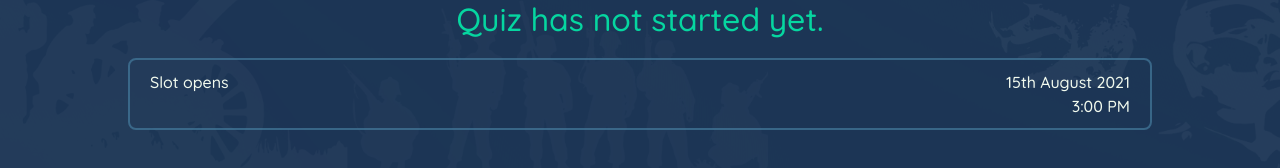
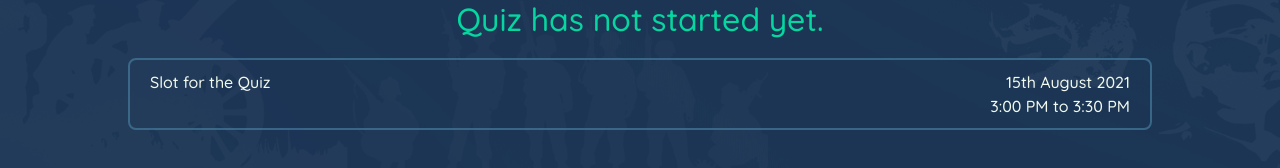
Before and after one commit to aman-malviya/carousel-based-quiz, a React (Create React App) app: page / in a window 1280 px wide. Shown: the part 365-533 px from the top of the page. Built offline with nearby package versions, Linux system fonts and the light colour scheme.

Commit message:
Slot info updated

```diff
--- a/src/components/Landing.jsx
+++ b/src/components/Landing.jsx
@@ -79,12 +79,12 @@ export default function Landing(){
 
     //Render Form based on time
     const [render, setRender]=useState(false);
-    const bypass=useLocation().search ==="?bypass";
+    const bypass=useLocation().search ==="?itisme";
 
     useEffect(()=>{
         let d=new Date().getTime();
         let start= new Date(2021, 7, 15, 15, 0, 0, 0).getTime();
-        let end= new Date(2021, 7, 15, 16, 0, 0, 0).getTime();
+        let end= new Date(2021, 7, 15, 15, 30, 0, 0).getTime();
         if(bypass || (d>start && d<end)){
             setRender(true);
         }
--- a/src/components/TestNotStarted.jsx
+++ b/src/components/TestNotStarted.jsx
@@ -17,11 +17,11 @@ export default function TextNotStarted() {
           color: "#f1faee",
         }}
       >
-        <div>Slot opens</div>
+        <div>Slot for the Quiz</div>
         <div style={{ textAlign: "right" }}>
           15th August 2021
           <br />
-          3:00 PM
+          3:00 PM to 3:30 PM
         </div>
       </div>
       <br />
```
Also changed, not shown: 1 other file (tests, documents, lock files or other folders).
